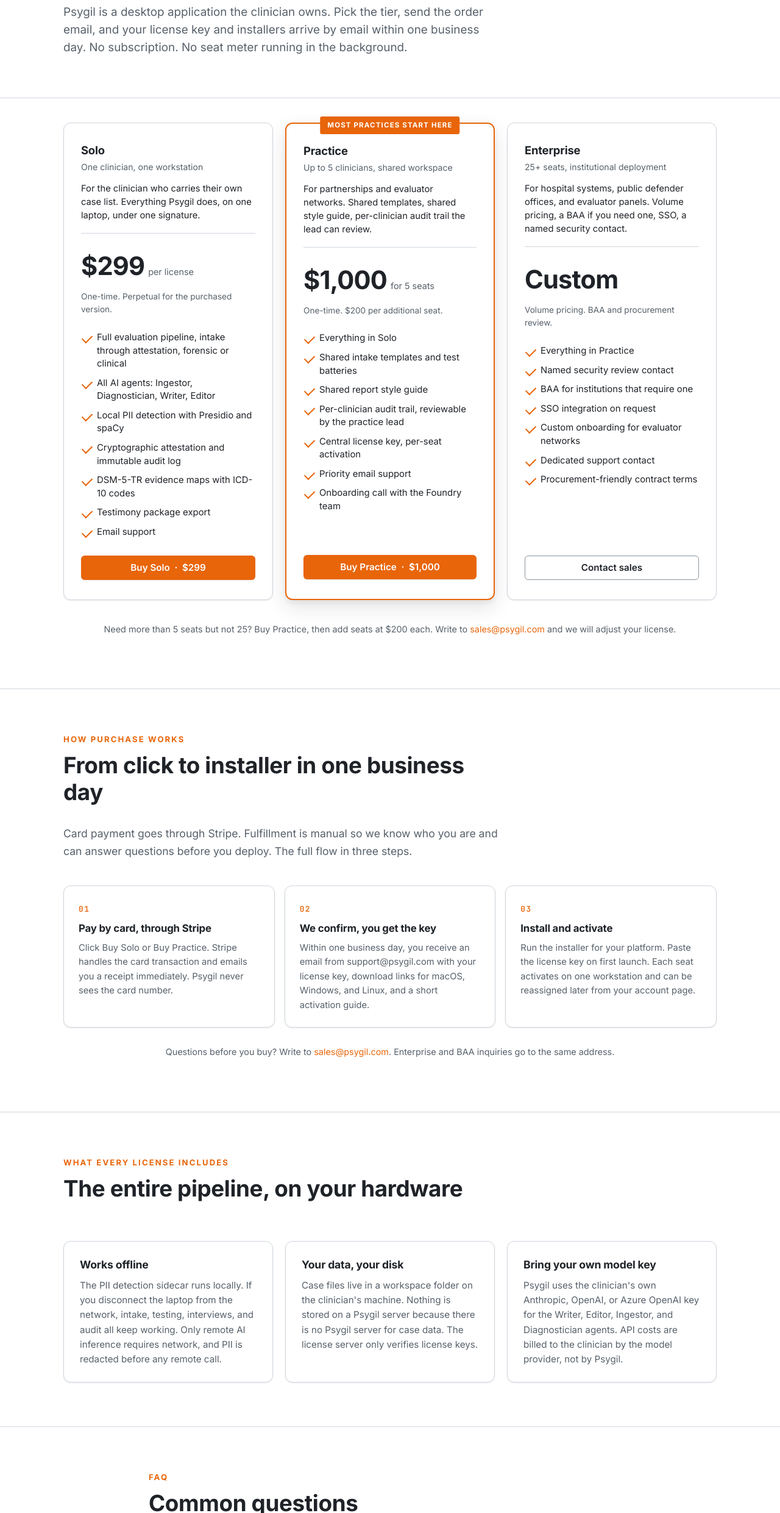
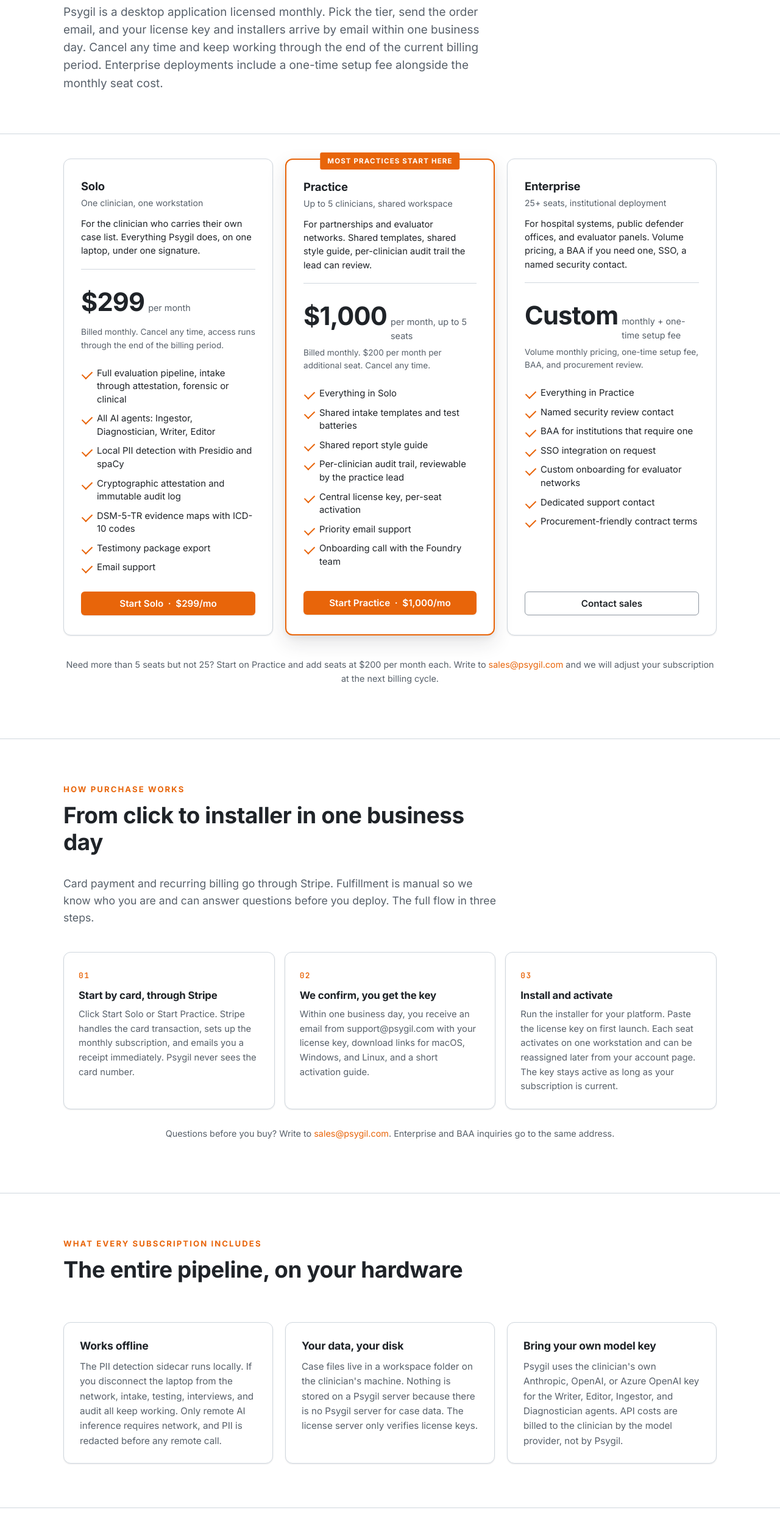
Before and after one commit to truckirwin-ai/psygil-website, a plain HTML site: page pricing.html in a window 1280 px wide. Shown: the part 319-2800 px from the top of the page at 61% size. Drawn offline with Linux system fonts and the light colour scheme.

Commit message:
Shift pricing to monthly subscription model with cancel-at-period-end policy
- Solo $299/mo, Practice $1,000/mo ($200/mo per additional seat), Enterprise custom monthly plus one-time setup fee
- Hero, tier cards, purchase flow, and FAQ rewritten for subscription language
- Cancellations policy: all sales final, access continues through end of current billing period, 14-day defect exception at discretion
- Nav CTA across all pages changed from 'Buy a license' to 'Start subscription'

```diff
--- a/pricing.html
+++ b/pricing.html
@@ -4,7 +4,7 @@
   <meta charset="utf-8">
   <meta name="viewport" content="width=device-width, initial-scale=1">
   <title>Pricing | Psygil</title>
-  <meta name="description" content="Solo, Practice, and Enterprise licenses for Psygil. Perpetual licenses for the active version. No subscription. No seat meter running in the background.">
+  <meta name="description" content="Solo, Practice, and Enterprise monthly subscriptions for Psygil. Cancel any time at the end of your billing period. Enterprise includes a one-time setup fee.">
   <link rel="icon" href="favicon.svg" type="image/svg+xml">
   <link rel="preconnect" href="https://fonts.googleapis.com">
   <link rel="preconnect" href="https://fonts.gstatic.com" crossorigin>
@@ -24,7 +24,7 @@
       <a href="demo.html">Demo</a>
       <a href="pricing.html" class="active">Pricing</a>
       <a href="download.html">Download</a>
-      <a href="pricing.html" class="btn btn-primary">Buy a license</a>
+      <a href="pricing.html" class="btn btn-primary">Start subscription</a>
     </nav>
   </div>
 </header>
@@ -34,9 +34,9 @@
 <section class="hero" style="padding: 80px 0 32px;">
   <div class="container">
     <span class="hero-eyebrow">Pricing</span>
-    <h1>Three licenses. Buy once. Use on your terms.</h1>
+    <h1>Three subscriptions. One clinician-owned workspace.</h1>
     <p class="hero-lede">
-      Psygil is a desktop application the clinician owns. Pick the tier, send the order email, and your license key and installers arrive by email within one business day. No subscription. No seat meter running in the background.
+      Psygil is a desktop application licensed monthly. Pick the tier, send the order email, and your license key and installers arrive by email within one business day. Cancel any time and keep working through the end of the current billing period. Enterprise deployments include a one-time setup fee alongside the monthly seat cost.
     </p>
   </div>
 </section>
@@ -52,9 +52,9 @@
         <p class="tier-desc">For the clinician who carries their own case list. Everything Psygil does, on one laptop, under one signature.</p>
         <div class="price">
           <span class="amount">$299</span>
-          <span class="unit">per license</span>
+          <span class="unit">per month</span>
         </div>
-        <div class="price-sub">One-time. Perpetual for the purchased version.</div>
+        <div class="price-sub">Billed monthly. Cancel any time, access runs through the end of the billing period.</div>
         <ul>
           <li>Full evaluation pipeline, intake through attestation, forensic or clinical</li>
           <li>All AI agents: Ingestor, Diagnostician, Writer, Editor</li>
@@ -64,8 +64,8 @@
           <li>Testimony package export</li>
           <li>Email support</li>
         </ul>
-        <!-- TODO: replace href with your Stripe Payment Link for Solo ($299) -->
-        <a href="mailto:sales@psygil.com?subject=Psygil%20Solo%20license%20(%24299)" class="btn btn-primary">Buy Solo &nbsp;·&nbsp; $299</a>
+        <!-- TODO: replace href with your Stripe Payment Link for Solo ($299/month) -->
+        <a href="mailto:sales@psygil.com?subject=Psygil%20Solo%20subscription%20(%24299%2Fmo)" class="btn btn-primary">Start Solo &nbsp;·&nbsp; $299/mo</a>
       </div>
 
       <div class="price-card featured">
@@ -74,9 +74,9 @@
         <p class="tier-desc">For partnerships and evaluator networks. Shared templates, shared style guide, per-clinician audit trail the lead can review.</p>
         <div class="price">
           <span class="amount">$1,000</span>
-          <span class="unit">for 5 seats</span>
+          <span class="unit">per month, up to 5 seats</span>
         </div>
-        <div class="price-sub">One-time. $200 per additional seat.</div>
+        <div class="price-sub">Billed monthly. $200 per month per additional seat. Cancel any time.</div>
         <ul>
           <li>Everything in Solo</li>
           <li>Shared intake templates and test batteries</li>
@@ -86,8 +86,8 @@
           <li>Priority email support</li>
           <li>Onboarding call with the Foundry team</li>
         </ul>
-        <!-- TODO: replace href with your Stripe Payment Link for Practice ($1,000) -->
-        <a href="mailto:sales@psygil.com?subject=Psygil%20Practice%20license%20(%241%2C000)" class="btn btn-primary">Buy Practice &nbsp;·&nbsp; $1,000</a>
+        <!-- TODO: replace href with your Stripe Payment Link for Practice ($1,000/month) -->
+        <a href="mailto:sales@psygil.com?subject=Psygil%20Practice%20subscription%20(%241%2C000%2Fmo)" class="btn btn-primary">Start Practice &nbsp;·&nbsp; $1,000/mo</a>
       </div>
 
       <div class="price-card">
@@ -96,8 +96,9 @@
         <p class="tier-desc">For hospital systems, public defender offices, and evaluator panels. Volume pricing, a BAA if you need one, SSO, a named security contact.</p>
         <div class="price">
           <span class="amount">Custom</span>
+          <span class="unit">monthly + one-time setup fee</span>
         </div>
-        <div class="price-sub">Volume pricing. BAA and procurement review.</div>
+        <div class="price-sub">Volume monthly pricing, one-time setup fee, BAA, and procurement review.</div>
         <ul>
           <li>Everything in Practice</li>
           <li>Named security review contact</li>
@@ -113,9 +114,9 @@
     </div>
 
     <p class="center dim" style="margin-top: 36px; font-size: 0.9rem;">
-      Need more than 5 seats but not 25? Buy Practice, then add seats at $200 each. Write to
+      Need more than 5 seats but not 25? Start on Practice and add seats at $200 per month each. Write to
       <a href="mailto:sales@psygil.com">sales@psygil.com</a>
-      and we will adjust your license.
+      and we will adjust your subscription at the next billing cycle.
     </p>
 
   </div>
@@ -126,13 +127,13 @@
     <div class="section-title">
       <span class="kicker">How purchase works</span>
       <h2>From click to installer in one business day</h2>
-      <p>Card payment goes through Stripe. Fulfillment is manual so we know who you are and can answer questions before you deploy. The full flow in three steps.</p>
+      <p>Card payment and recurring billing go through Stripe. Fulfillment is manual so we know who you are and can answer questions before you deploy. The full flow in three steps.</p>
     </div>
     <div class="flow">
       <div class="flow-step">
         <span class="flow-num">01</span>
-        <h4>Pay by card, through Stripe</h4>
-        <p>Click Buy Solo or Buy Practice. Stripe handles the card transaction and emails you a receipt immediately. Psygil never sees the card number.</p>
+        <h4>Start by card, through Stripe</h4>
+        <p>Click Start Solo or Start Practice. Stripe handles the card transaction, sets up the monthly subscription, and emails you a receipt immediately. Psygil never sees the card number.</p>
       </div>
       <div class="flow-step">
         <span class="flow-num">02</span>
@@ -142,7 +143,7 @@
       <div class="flow-step">
         <span class="flow-num">03</span>
         <h4>Install and activate</h4>
-        <p>Run the installer for your platform. Paste the license key on first launch. Each seat activates on one workstation and can be reassigned later from your account page.</p>
+        <p>Run the installer for your platform. Paste the license key on first launch. Each seat activates on one workstation and can be reassigned later from your account page. The key stays active as long as your subscription is current.</p>
       </div>
     </div>
     <p class="center dim" style="margin-top: 24px; font-size: 0.9rem;">
@@ -154,7 +155,7 @@
 <section class="section">
   <div class="container">
     <div class="section-title">
-      <span class="kicker">What every license includes</span>
+      <span class="kicker">What every subscription includes</span>
       <h2>The entire pipeline, on your hardware</h2>
     </div>
     <div class="grid grid-3">
@@ -183,12 +184,12 @@
 
     <details>
       <summary>Is this a subscription?</summary>
-      <p>No. A Psygil license is a one-time perpetual license for the version you purchased. You keep running that version as long as you want. Major version upgrades are offered as a separate upgrade purchase at a discount for existing license holders.</p>
+      <p>Yes. Solo and Practice are billed monthly. Enterprise is a monthly subscription with a one-time setup fee at the start of the engagement. Every tier includes software updates for the supported major version, local PII detection, and email support for as long as the subscription is current. Cancel any time and your access continues through the end of the current billing period.</p>
     </details>
 
     <details>
       <summary>What happens after I pay?</summary>
-      <p>Stripe emails you a receipt immediately. Within one business day, support@psygil.com sends your license key, download links for macOS, Windows, and Linux installers, and a short activation guide. Activate the app with your key on first launch. Each seat can be activated on one workstation at a time and reassigned if needed.</p>
+      <p>Stripe emails you a receipt immediately and schedules the next month's charge on the same day of the month. Within one business day, support@psygil.com sends your license key, download links for macOS, Windows, and Linux installers, and a short activation guide. Activate the app with your key on first launch. Each seat can be activated on one workstation at a time and reassigned if needed.</p>
     </details>
 
     <details>
@@ -217,8 +218,10 @@
     </details>
 
     <details>
-      <summary>Refunds</summary>
-      <p>Licenses are refundable within 30 days of purchase if the software does not work as described. Write to <a href="mailto:support@psygil.com">support@psygil.com</a> with your license key and we will process the refund.</p>
+      <summary>Cancellations and refunds</summary>
+      <p>All sales are final. Psygil does not issue refunds, prorated credits, or partial reimbursements for any monthly payment once it has been processed, and the Enterprise setup fee is non-refundable once work has started.</p>
+      <p>You may cancel at any time from your account page or by writing to <a href="mailto:support@psygil.com">support@psygil.com</a>. Cancellation takes effect at the end of the current paid period. You keep full access to the software, support, and included updates through the last day of that period, and you are not billed again. If you start a Solo subscription on April 14 and cancel on April 20, your license remains active until May 14, then lapses. The same rule applies to every tier.</p>
+      <p>If the software does not work as described on a supported platform, write to <a href="mailto:support@psygil.com">support@psygil.com</a> within 14 days of your first charge and we will troubleshoot. If we cannot resolve the defect, we will issue a refund for the most recent monthly charge at our discretion. This exception does not apply to changes in your workflow, hardware, or operating system after purchase.</p>
     </details>
 
     <details>
@@ -231,10 +234,10 @@
 <section class="cta-strip">
   <div class="container">
     <h2>Ready to try it?</h2>
-    <p>Pick a tier, pay through Stripe, and your license key and installers will be in your inbox within one business day.</p>
+    <p>Pick a tier, start the subscription through Stripe, and your license key and installers will be in your inbox within one business day. Cancel any time.</p>
     <div class="cta-buttons">
-      <!-- TODO: replace href with your Stripe Payment Link for Solo ($299) -->
-      <a href="mailto:sales@psygil.com?subject=Psygil%20Solo%20license%20(%24299)" class="btn btn-primary btn-lg">Buy Solo &nbsp;·&nbsp; $299</a>
+      <!-- TODO: replace href with your Stripe Payment Link for Solo ($299/month) -->
+      <a href="mailto:sales@psygil.com?subject=Psygil%20Solo%20subscription%20(%24299%2Fmo)" class="btn btn-primary btn-lg">Start Solo &nbsp;·&nbsp; $299/mo</a>
       <a href="demo.html" class="btn btn-secondary btn-lg">Watch the demo first</a>
     </div>
   </div>
```
Also changed, not shown: demo.html (+1 -1 lines), download.html (+2 -2 lines), features.html (+1 -1 lines), index.html (+1 -1 lines).
